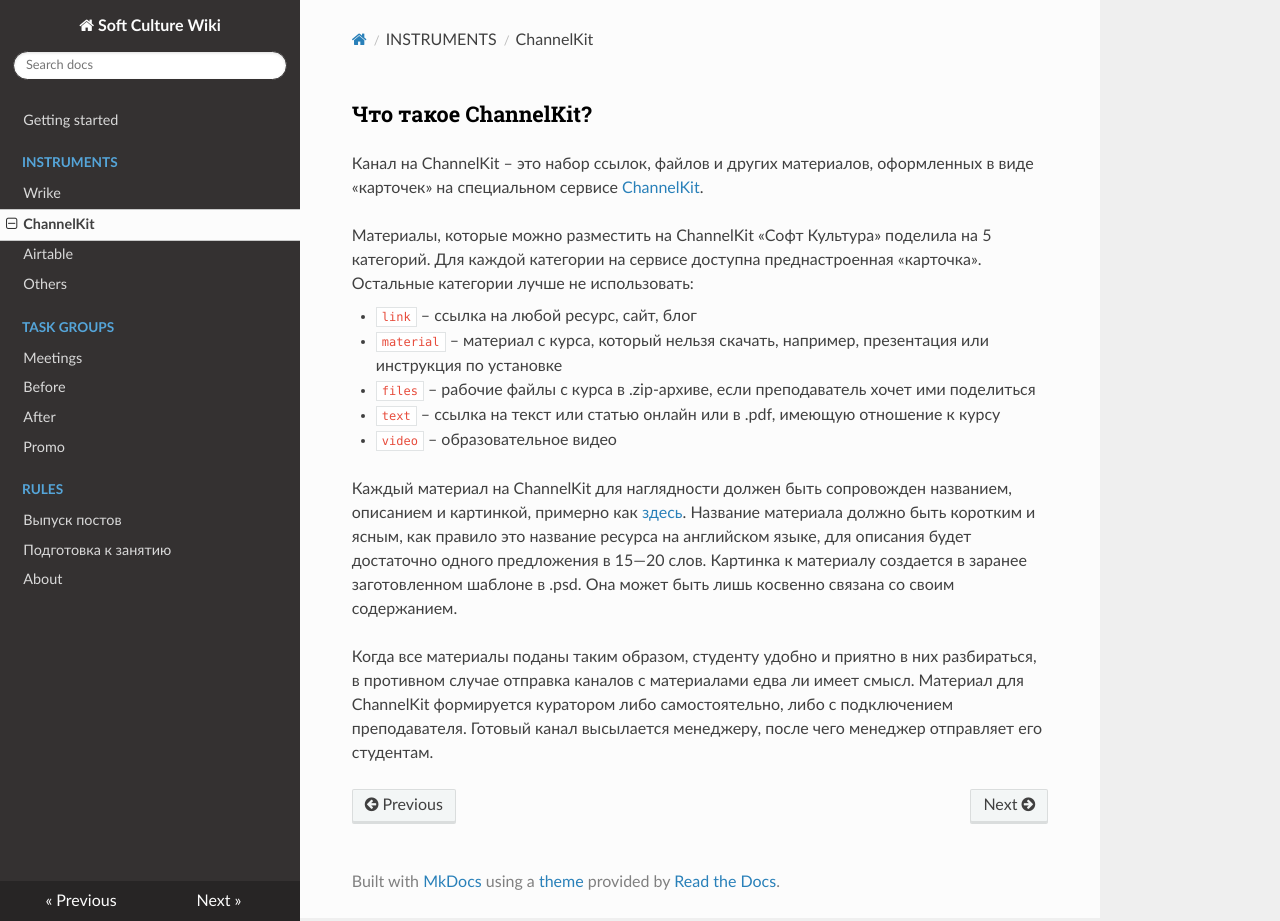
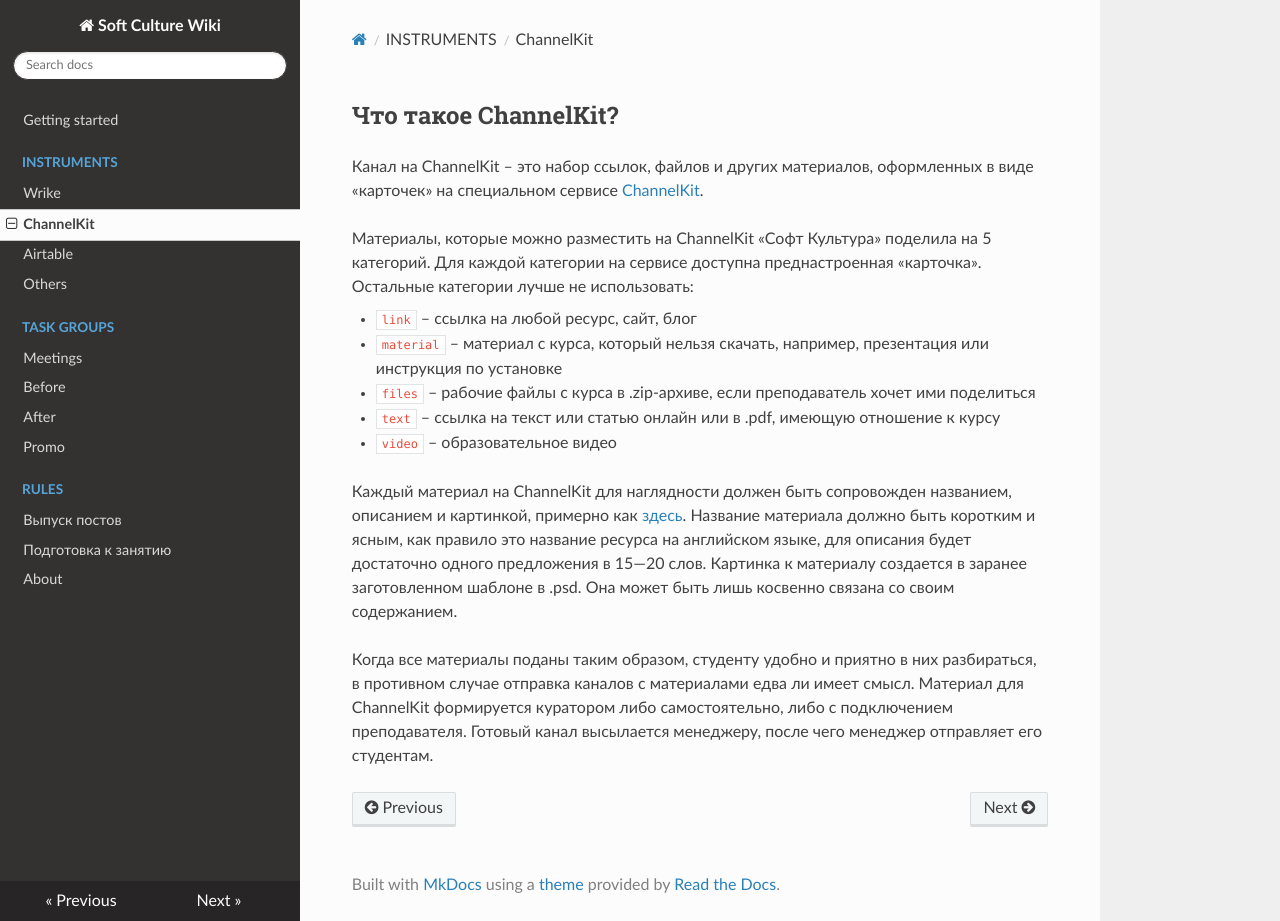
Before and after one commit to arsenyafonin/wiki, an MkDocs documentation site: the page built from docs/ins_04_channelkit.md, in a window 1280 px wide and 921 px high. Built offline with MkDocs 1.6.1, drawn with Linux system fonts in a browser that asks for light colours; nearby versions of some CDN libraries; old or Windows-style settings are respelled for this version of MkDocs.

```diff
--- a/docs/ins_04_channelkit.md
+++ b/docs/ins_04_channelkit.md
@@ -1,4 +1,4 @@
-### Что такое ChannelKit?
+## Что такое ChannelKit?
 
 Канал на ChannelKit – это набор ссылок, файлов и других материалов, оформленных в виде «карточек» на специальном сервисе [ChannelKit](https://www.channelkit.com).
 
```
